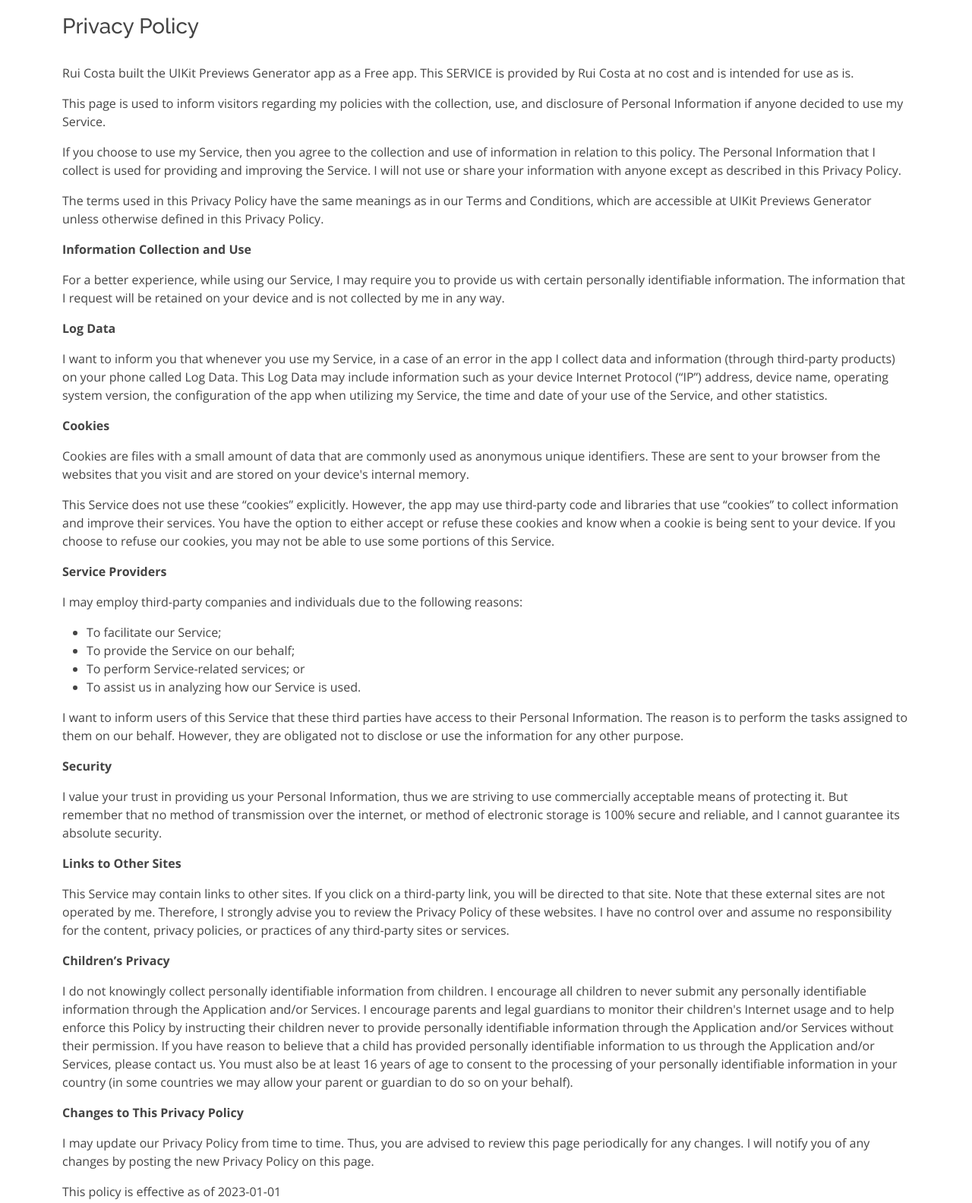
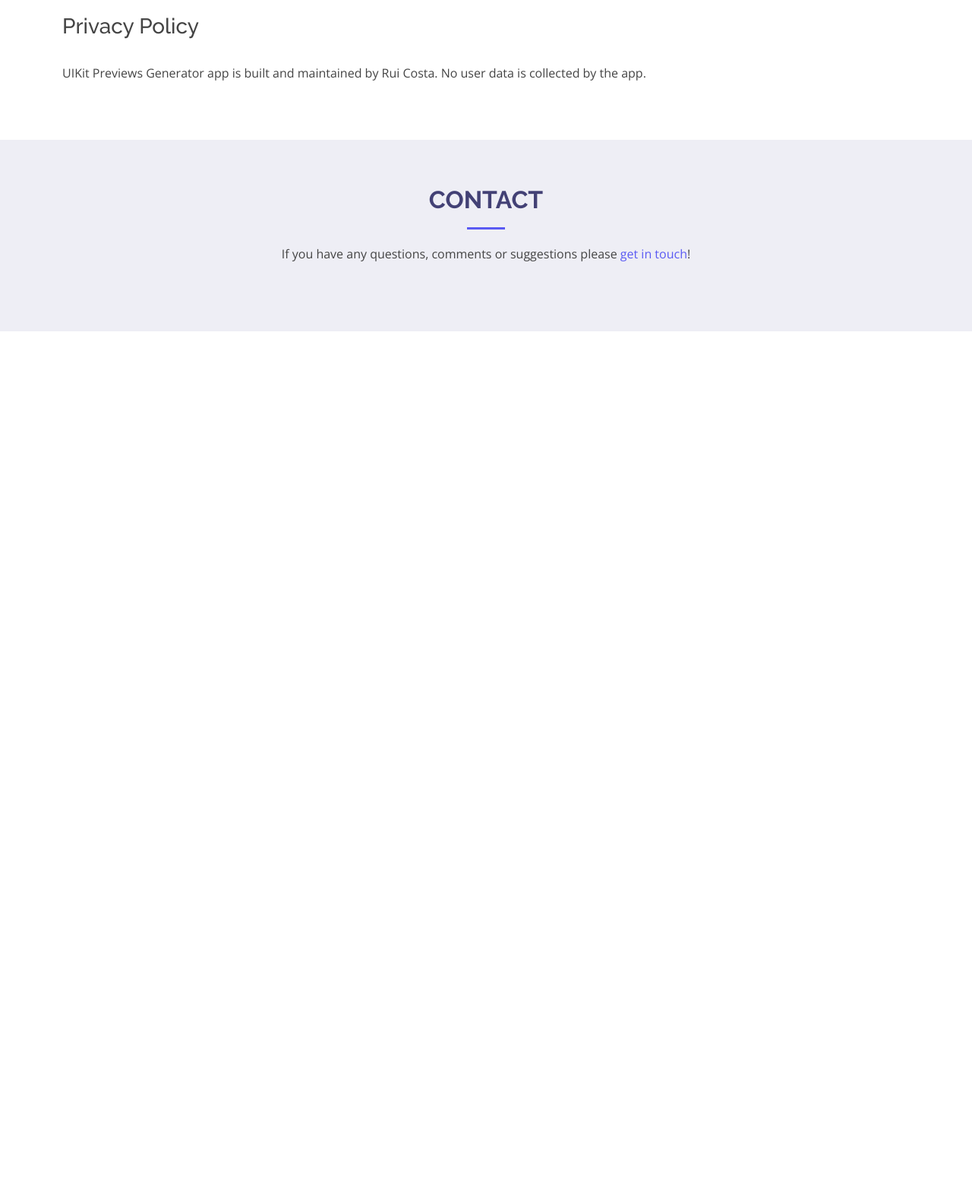
Before and after one commit to ruipfcosta/UIKitPreviewsGenerator-Website, a plain HTML site: page privacy.html in a window 1280 px wide. Shown: the part 66-1649 px from the top of the page at 76% size. After the commit the page ends 800 px from the top, so only its background shows below. Drawn offline with nearby package versions, Linux system fonts and the light colour scheme.

Commit message:
Update privacy.html

```diff
--- a/privacy.html
+++ b/privacy.html
@@ -52,102 +52,7 @@
       <br/>
       <h3>Privacy Policy</h3> <p>
       <br/>
-
-Rui Costa built the UIKit Previews Generator app as
-a Free app. This SERVICE is provided by
-Rui Costa at no cost and is intended for use as
-is.
-</p> <p>
-This page is used to inform visitors regarding my
-policies with the collection, use, and disclosure of Personal
-Information if anyone decided to use my Service.
-</p> <p>
-If you choose to use my Service, then you agree to
-the collection and use of information in relation to this
-policy. The Personal Information that I collect is
-used for providing and improving the Service. I will not use or share your information with
-anyone except as described in this Privacy Policy.
-</p> <p>
-The terms used in this Privacy Policy have the same meanings
-as in our Terms and Conditions, which are accessible at
-UIKit Previews Generator unless otherwise defined in this Privacy Policy.
-</p> <p><strong>Information Collection and Use</strong></p> <p>
-For a better experience, while using our Service, I
-may require you to provide us with certain personally
-identifiable information. The information that
-I request will be retained on your device and is not collected by me in any way.
-</p> <!----> <p><strong>Log Data</strong></p> <p>
-I want to inform you that whenever you
-use my Service, in a case of an error in the app
-I collect data and information (through third-party
-products) on your phone called Log Data. This Log Data may
-include information such as your device Internet Protocol
-(“IP”) address, device name, operating system version, the
-configuration of the app when utilizing my Service,
-the time and date of your use of the Service, and other
-statistics.
-</p> <p><strong>Cookies</strong></p> <p>
-Cookies are files with a small amount of data that are
-commonly used as anonymous unique identifiers. These are sent
-to your browser from the websites that you visit and are
-stored on your device's internal memory.
-</p> <p>
-This Service does not use these “cookies” explicitly. However,
-the app may use third-party code and libraries that use
-“cookies” to collect information and improve their services.
-You have the option to either accept or refuse these cookies
-and know when a cookie is being sent to your device. If you
-choose to refuse our cookies, you may not be able to use some
-portions of this Service.
-</p> <p><strong>Service Providers</strong></p> <p>
-I may employ third-party companies and
-individuals due to the following reasons:
-</p> <ul><li>To facilitate our Service;</li> <li>To provide the Service on our behalf;</li> <li>To perform Service-related services; or</li> <li>To assist us in analyzing how our Service is used.</li></ul> <p>
-I want to inform users of this Service
-that these third parties have access to their Personal
-Information. The reason is to perform the tasks assigned to
-them on our behalf. However, they are obligated not to
-disclose or use the information for any other purpose.
-</p> <p><strong>Security</strong></p> <p>
-I value your trust in providing us your
-Personal Information, thus we are striving to use commercially
-acceptable means of protecting it. But remember that no method
-of transmission over the internet, or method of electronic
-storage is 100% secure and reliable, and I cannot
-guarantee its absolute security.
-</p> <p><strong>Links to Other Sites</strong></p> <p>
-This Service may contain links to other sites. If you click on
-a third-party link, you will be directed to that site. Note
-that these external sites are not operated by me.
-Therefore, I strongly advise you to review the
-Privacy Policy of these websites. I have
-no control over and assume no responsibility for the content,
-privacy policies, or practices of any third-party sites or
-services.
-</p> <p><strong>Children’s Privacy</strong></p> <!----> <div><p>
-I do not knowingly collect personally
-identifiable information from children. I
-encourage all children to never submit any personally
-identifiable information through
-the Application and/or Services.
-I encourage parents and legal guardians to monitor
-their children's Internet usage and to help enforce this Policy by instructing
-their children never to provide personally identifiable information through the Application and/or Services without their permission. If you have reason to believe that a child
-has provided personally identifiable information to us through the Application and/or Services,
-please contact us. You must also be at least 16 years of age to consent to the processing
-of your personally identifiable information in your country (in some countries we may allow your parent
-or guardian to do so on your behalf).
-</p></div> <p><strong>Changes to This Privacy Policy</strong></p> <p>
-I may update our Privacy Policy from
-time to time. Thus, you are advised to review this page
-periodically for any changes. I will
-notify you of any changes by posting the new Privacy Policy on
-this page.
-</p> <p>This policy is effective as of 2023-01-01</p> <p><strong>Contact Us</strong></p> <p>
-If you have any questions or suggestions about my
-Privacy Policy, do not hesitate to contact me at ruicostadev@gmail.com.
-</p> <p>This privacy policy page was created at <a href="https://privacypolicytemplate.net" target="_blank" rel="noopener noreferrer">privacypolicytemplate.net </a>and modified/generated by <a href="https://app-privacy-policy-generator.nisrulz.com/" target="_blank" rel="noopener noreferrer">App Privacy Policy Generator</a></p>
-
+UIKit Previews Generator app is built and maintained by Rui Costa. No user data is collected by the app.
       </div>
     </section>
 
```
